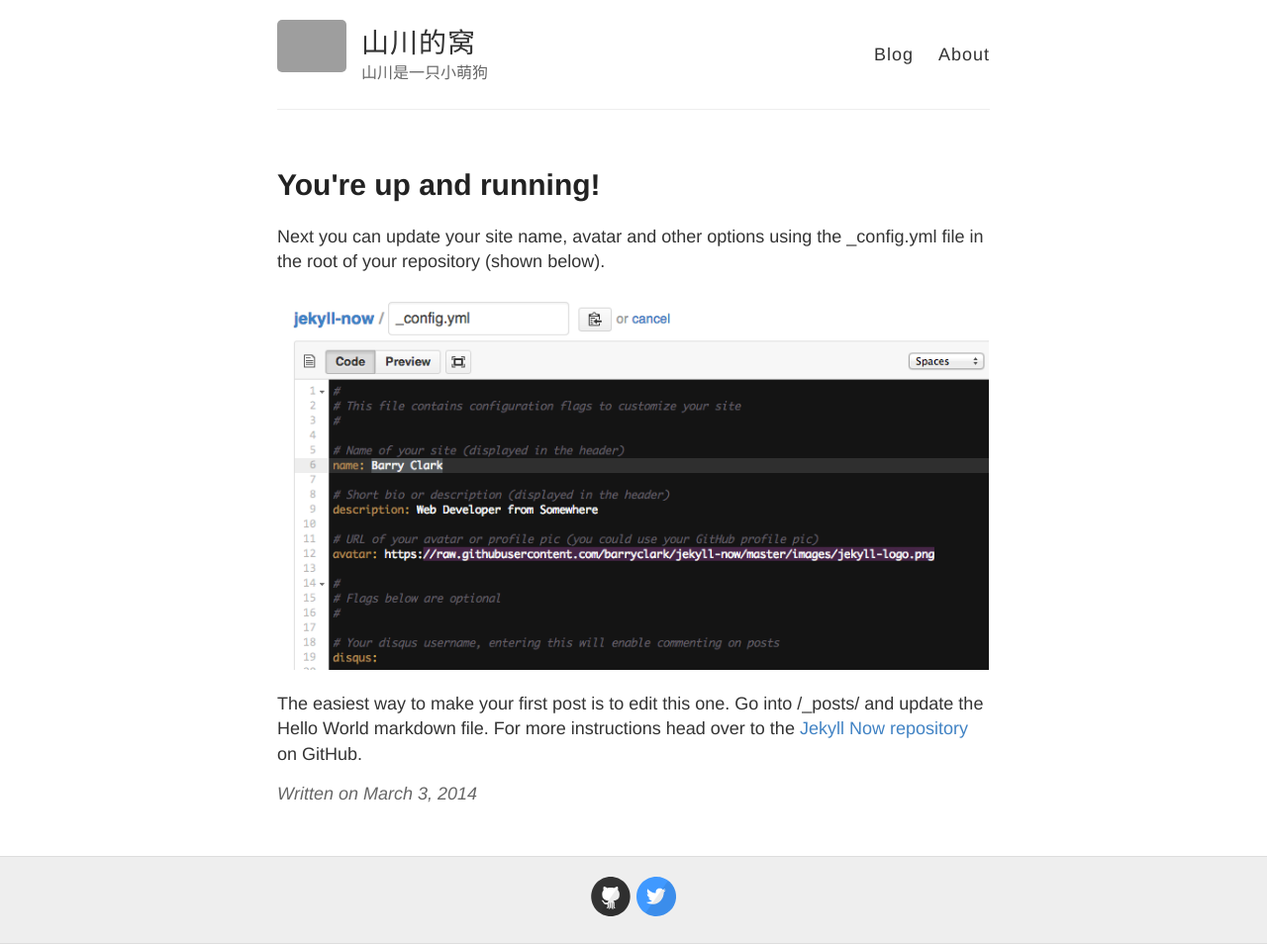
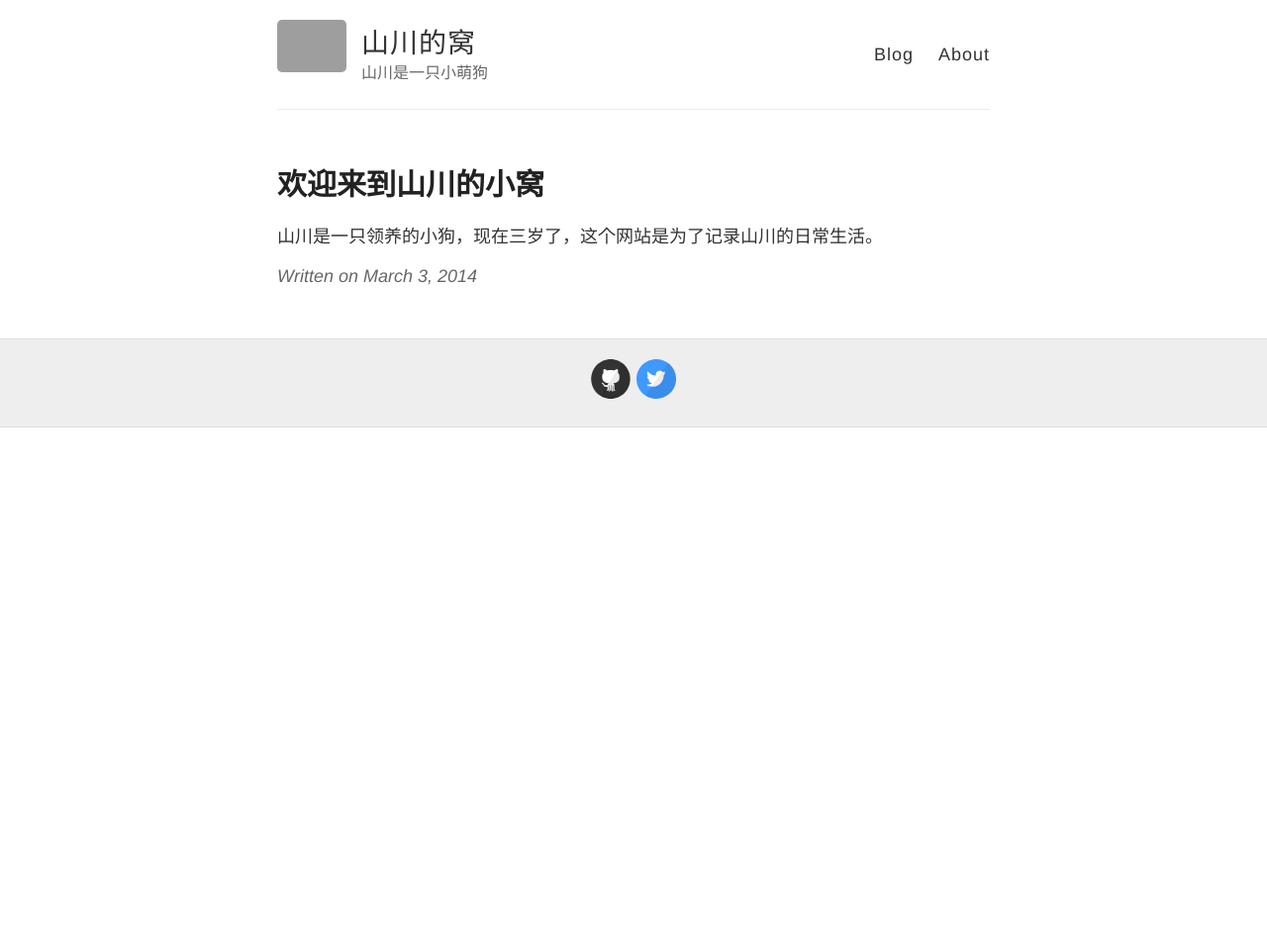
Before and after one commit to zhoulujue/zhoulujue.github.io, a Jekyll site: the page built from _posts/2014-3-3-Hello-World.md, in a window 1280 px wide. Shown: the whole page at 99% size. Built offline with Jekyll 4.4.1, drawn with Linux system fonts in a browser that asks for light colours; Markdown is read by kramdown in place of the engine named in the settings; after the commit the page ends 900 px from its top, so only the background shows below that; grey boxes are pictures that could not be loaded.

Commit message:
update the config and description

```diff
--- a/_config.yml
+++ b/_config.yml
@@ -9,7 +9,7 @@
 description: 山川是一只小萌狗
 
 # URL of your avatar or profile pic (you could use your GitHub profile pic)
-avatar: http://i4.tietuku.com/f351827ff5666ff3.jpg
+avatar: http://i4.tietuku.com/c532c153ca90b017.jpg
 
 #
 # Flags below are optional
--- a/_posts/2014-3-3-Hello-World.md
+++ b/_posts/2014-3-3-Hello-World.md
@@ -1,10 +1,6 @@
 ---
 layout: post
-title: You're up and running!
+title: 欢迎来到山川的小窝
 ---
 
-Next you can update your site name, avatar and other options using the _config.yml file in the root of your repository (shown below).
-
-![_config.yml]({{ site.baseurl }}/images/config.png)
-
-The easiest way to make your first post is to edit this one. Go into /_posts/ and update the Hello World markdown file. For more instructions head over to the [Jekyll Now repository](https://github.com/barryclark/jekyll-now) on GitHub.
+山川是一只领养的小狗，现在三岁了，这个网站是为了记录山川的日常生活。
```
